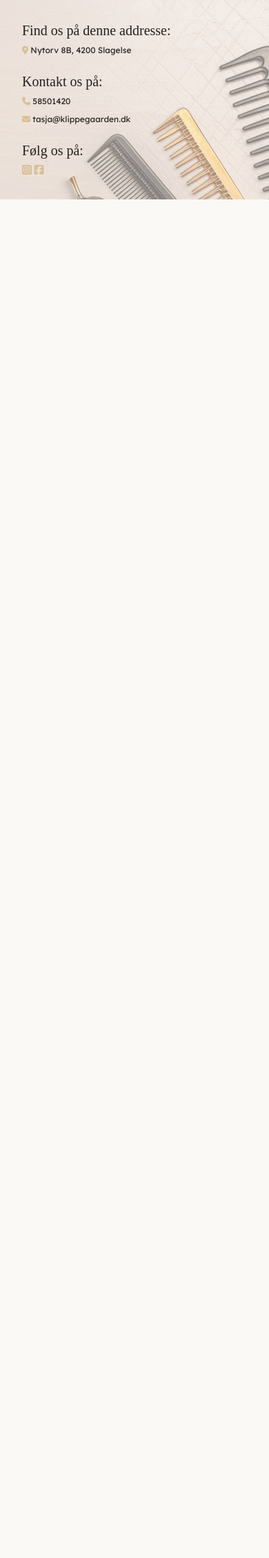
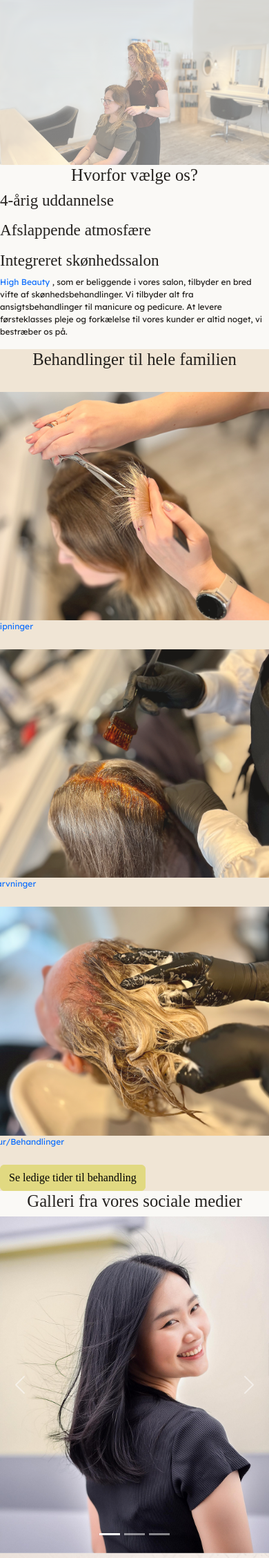
Before and after one commit to AmalieAA/Klippegaarden, a PHP site: page / in a window 390 px wide; the page is wider, and only the part inside the window is pictured. Shown: the part 87-2345 px from the top of that part at 69% size. Before the commit the page ends 376 px from the top of that part, so only its background shows below. Run offline with PHP 8.4, Linux system fonts and the light colour scheme; style sheets or scripts are compiled from the project's sources; some libraries are stand-ins or nearby versions; some web fonts are replaced.

Commit message:
Oprettet alle sider til klippegården

```diff
--- /dev/null
+++ b/behandlinger.php
@@ -0,0 +1 @@
+<?php
--- a/css/styles.scss
+++ b/css/styles.scss
@@ -13,7 +13,9 @@
 	"farve": $cyan-400,
 	"icon-color": #D9BF98,
 	"body-font-color": #23201D,
-	"background-color": #FAF9F6
+	"background-color": #FAF9F6,
+	"banner-color": #F0E5D5,
+	"btn-color": #E1D981
 );
 
 $theme-colors: map-merge($theme-colors, $custom-colors);
@@ -54,6 +56,13 @@
 	}
 }
 
+
+.btn{
+	font-family: Gopher;
+}
+
+
+
 #FooterPic {
 	background-image: url("../images/Footer.webp");
 	background-size: cover;
--- /dev/null
+++ b/includes/carousel.php
@@ -0,0 +1,33 @@
+<div id="carouselExampleIndicators" class="carousel slide">
+    <div class="carousel-indicators">
+        <button type="button" data-bs-target="#carouselExampleIndicators" data-bs-slide-to="0" class="active" aria-current="true" aria-label="Slide 1"></button>
+        <button type="button" data-bs-target="#carouselExampleIndicators" data-bs-slide-to="1" aria-label="Slide 2"></button>
+        <button type="button" data-bs-target="#carouselExampleIndicators" data-bs-slide-to="2" aria-label="Slide 3"></button>
+    </div>
+    <div class="carousel-inner">
+        <div class="carousel-item active">
+            <img src="images/Black_hair_instapost.webp" class="d-block w-100" alt="Et billede fra Klippegården Instagram">
+        </div>
+
+        <div class="carousel-item">
+            <img src="images/Grey_hair_instapost.webp" class="d-block w-100" alt="Et billede fra Klippegården Instagram">
+        </div>
+
+        <div class="carousel-item">
+            <img src="images/Little_girl_instapost.webp" class="d-block w-100" alt="Et billede fra Klippegården Instagram">
+        </div>
+
+        <div class="carousel-item">
+            <img src="images/Blond_hair_instapost.webp" class="d-block w-100" alt="Et billede fra Klippegården Instagram">
+        </div>
+
+    </div>
+    <button class="carousel-control-prev" type="button" data-bs-target="#carouselExampleIndicators" data-bs-slide="prev">
+        <span class="carousel-control-prev-icon" aria-hidden="true"></span>
+        <span class="visually-hidden">Previous</span>
+    </button>
+    <button class="carousel-control-next" type="button" data-bs-target="#carouselExampleIndicators" data-bs-slide="next">
+        <span class="carousel-control-next-icon" aria-hidden="true"></span>
+        <span class="visually-hidden">Next</span>
+    </button>
+</div>
--- a/includes/header.php
+++ b/includes/header.php
@@ -1,4 +1,4 @@
-<nav class="navbar navbar-expand-lg bg-background-color">
+<nav role="navigation" class="navbar navbar-expand-lg bg-background-color">
     <div class="container-fluid align-items-end">
         <a class="navbar-brand" href="index.php">
             <img src="images/Klippegården_Logo.webp" alt="Klippegårdens logo" id="Logo">
@@ -16,7 +16,7 @@
                 </li>
 
                 <li class="nav-item">
-                    <a class="nav-link" href="#">Om</a>
+                    <a class="nav-link" href="om.php">Om</a>
                 </li>
 
 
@@ -39,7 +39,7 @@
                 </li>
 
                 <li class="nav-item">
-                    <a class="nav-link" href="#">Kontakt</a>
+                    <a class="nav-link" href="kontakt.php">Kontakt</a>
                 </li>
 
                 <li class="nav-item">
--- a/index.php
+++ b/index.php
@@ -24,6 +24,107 @@
 
 <?php include "includes/header.php";?>
 
+    <div>
+        <img class="img-fluid" src="images/Forside_cover.webp" alt="Forside billede af en kunde">
+    </div>
+
+
+    <div>
+        <h2 class="text-center">
+            Hvorfor vælge os?
+        </h2>
+    </div>
+
+    <div class="row">
+
+        <div class="col-12 col-md-4">
+            <h3>
+                4-årig uddannelse
+            </h3>
+
+            <p>
+
+            </p>
+        </div>
+
+        <div class="col-12 col-md-4">
+            <h3>
+                Afslappende atmosfære
+            </h3>
+
+            <p>
+
+            </p>
+        </div>
+
+        <div class="col-12 col-md-4">
+            <h3>
+                Integreret skønhedssalon
+            </h3>
+
+            <p>
+                <a href="https://highbeauty.dk/">High Beauty</a>
+                , som er beliggende i vores salon,
+                tilbyder en bred vifte af skønhedsbehandlinger.
+                Vi tilbyder alt fra ansigtsbehandlinger til manicure
+                og pedicure. At levere førsteklasses pleje og
+                forkælelse til vores kunder er altid noget,
+                vi bestræber os på.
+            </p>
+        </div>
+
+    </div>
+
+    <div class="row bg-banner-color">
+
+        <h2 class="text-center">
+            Behandlinger til hele familien
+        </h2>
+
+        <div class="col-12 col-md-4 p-0 py-4 pb-0 py-md-0 px-md-4">
+            <img class="img-fluid" src="images/Klipning.webp" alt="Et billed af en klipning"/>
+
+            <a href="#">
+                Klipninger
+            </a>
+
+        </div>
+
+
+        <div class="col-12 col-md-4 p-0 py-4 pb-0 py-md-0 px-md-4">
+            <img class="img-fluid" src="images/Farvning.webp" alt="Et billed af en farvning"/>
+
+            <a href="#">
+                Farvninger
+            </a>
+
+        </div>
+
+        <div class="col-12 col-md-4 p-0 py-4 py-md-0 px-md-4">
+            <img class="img-fluid" src="images/Kur_behandling.webp" alt="Et billed af en hårkur"/>
+
+            <a href="#">
+                Kur/Behandlinger
+            </a>
+
+        </div>
+
+        <div class="col-12 col-md-4">
+
+            <button type="button" class="btn btn-btn-color">Se ledige tider til behandling</button>
+
+        </div>
+    </div>
+
+
+    <div>
+        <h2 class="text-center">
+            Galleri fra vores sociale medier
+        </h2>
+    </div>
+
+<?php include "includes/carousel.php";?>
+
 <?php include "includes/footer.php";?>
 
 <script src="node_modules/bootstrap/dist/js/bootstrap.bundle.min.js"></script>
```
Also changed, not shown: kontakt.php (added, +69 -0 lines), om.php (added, +57 -0 lines), images/Black_hair_instapost.webp (added), images/Blond_hair_instapost.webp (added), images/Farvning.webp (added), images/Forside_cover.webp (added), images/Grey_hair_instapost.webp (added), images/Klipning.webp (added), images/Kur_behandling.webp (added), images/Little_girl_instapost.webp (added), images/Profilbillede_Tasja.webp (added), 2 other files.
